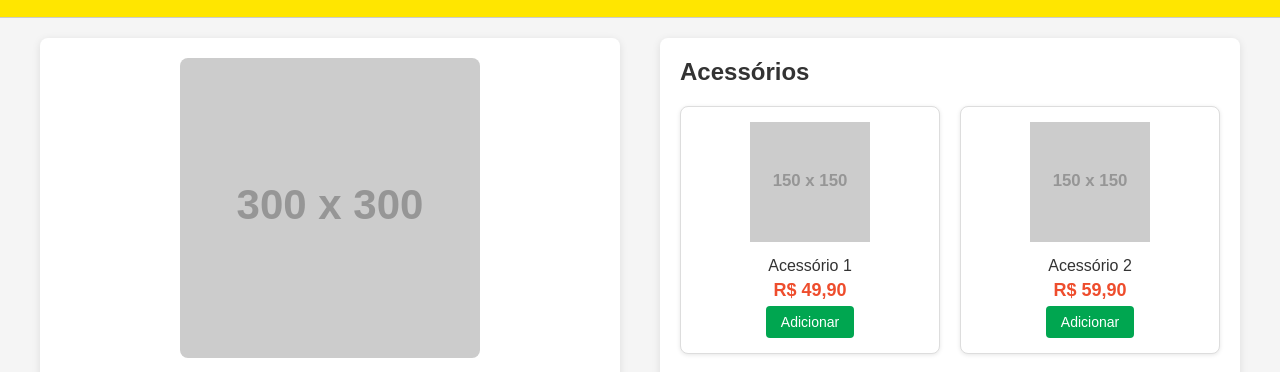
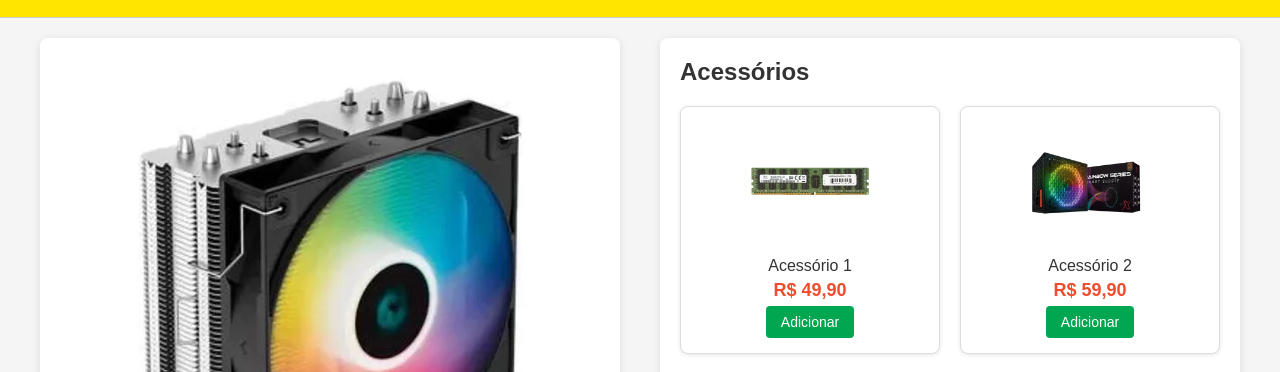
Before and after one commit to todynhozk/produto-principal, a plain HTML site: page index.html in a window 1280 px wide. Shown: the part 78-450 px from the top of the page. Drawn offline with Linux system fonts and the light colour scheme; placeholder pictures from the web are drawn by us.

Commit message:
Update index.html

```diff
--- a/index.html
+++ b/index.html
@@ -14,7 +14,7 @@
   </div>
   <div class="main-content">
     <div class="produto-principal">
-      <img src="https://via.placeholder.com/300" alt="Produto Principal" />
+      <img src="imagens/cooler.webp" alt="Produto Principal" />
       <div class="produto-info">
         <h2>Produto Principal</h2>
         <p class="preco">R$ 199,90</p>
@@ -25,7 +25,7 @@
       <h2>Acessórios</h2>
       <div class="acessorios-lista">
         <div class="item">
-          <img src="https://via.placeholder.com/150" alt="Acessório 1" />
+          <img src="imagens/memoria ddr4.avif" alt="Acessório 1" />
           <div class="item-info">
             <p>Acessório 1</p>
             <p class="preco">R$ 49,90</p>
@@ -33,7 +33,7 @@
           <button class="btn-add">Adicionar</button>
         </div>
         <div class="item">
-          <img src="https://via.placeholder.com/150" alt="Acessório 2" />
+          <img src="imagens/fonte.webp" alt="Acessório 2" />
           <div class="item-info">
             <p>Acessório 2</p>
             <p class="preco">R$ 59,90</p>
```
